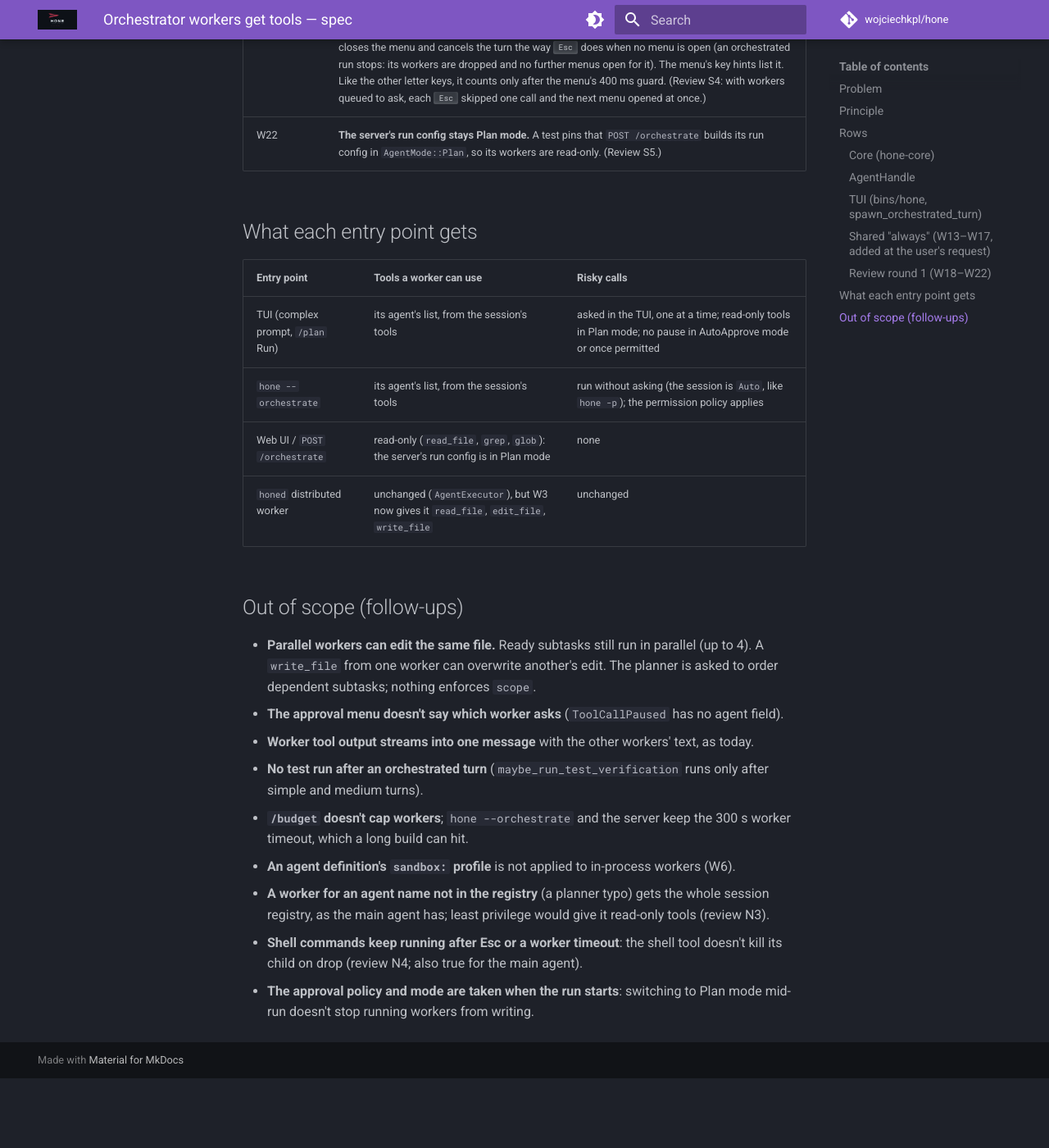
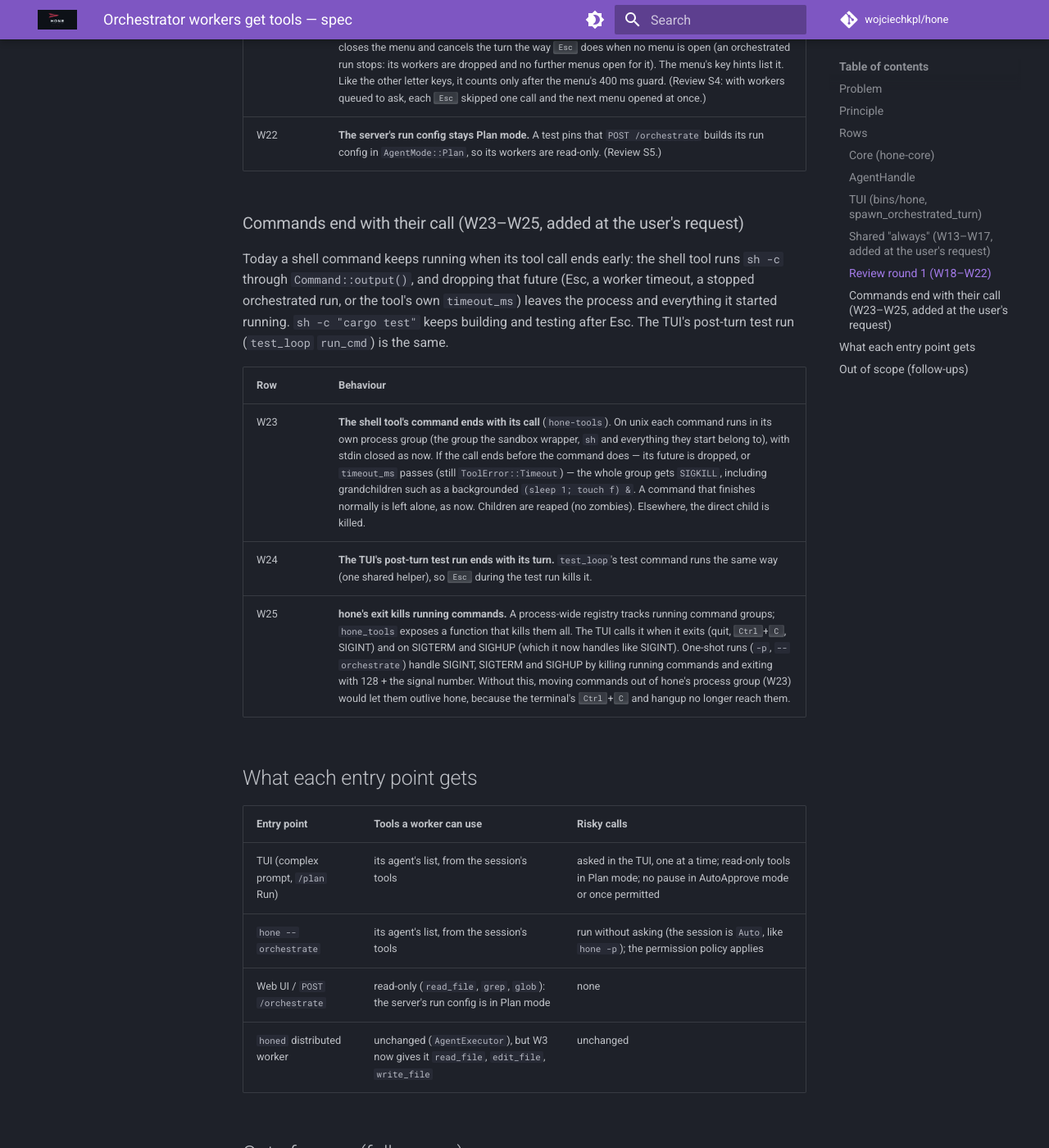
Before and after one commit to wojciechkpl/hone, an MkDocs documentation site: the page built from docs/plans/worker-tools-spec.md, in a window 1280 px wide and 1400 px high, scrolled down 4103 px. Shown: the whole window at 82% size. Built offline with MkDocs 1.6.1 and Material for MkDocs 9.7.7, drawn with Linux system fonts in a browser that asks for light colours; comment, search, counter and statistics services are not loaded; before the commit the page ends 5418 px from its top, so only the background shows below that; some of the changed text lies outside the part shown.

Commit message:
docs(spec): shell commands end with their call (W23-W25)

```diff
--- a/docs/plans/worker-tools-spec.md
+++ b/docs/plans/worker-tools-spec.md
@@ -1,6 +1,6 @@
 # Orchestrator workers get tools — spec
 
-Branch `fix/worker-tools`. Contract for the TDD rounds: rows W1–W22.
+Branch `fix/worker-tools`. Contract for the TDD rounds: rows W1–W25.
 
 ## Problem
 
@@ -101,6 +101,21 @@ every worker of every orchestrated run, whichever of them asked. Today an
 | W21 | **A key in the approval menu stops the turn.** <kbd>x</kbd> in the approval menu denies the paused call, closes the menu and cancels the turn the way <kbd>Esc</kbd> does when no menu is open (an orchestrated run stops: its workers are dropped and no further menus open for it). The menu's key hints list it. Like the other letter keys, it counts only after the menu's 400 ms guard. (Review S4: with workers queued to ask, each <kbd>Esc</kbd> skipped one call and the next menu opened at once.) |
 | W22 | **The server's run config stays Plan mode.** A test pins that `POST /orchestrate` builds its run config in `AgentMode::Plan`, so its workers are read-only. (Review S5.) |
 
+### Commands end with their call (W23–W25, added at the user's request)
+
+Today a shell command keeps running when its tool call ends early: the shell
+tool runs `sh -c` through `Command::output()`, and dropping that future (Esc,
+a worker timeout, a stopped orchestrated run, or the tool's own `timeout_ms`)
+leaves the process and everything it started running. `sh -c "cargo test"`
+keeps building and testing after Esc. The TUI's post-turn test run
+(`test_loop` `run_cmd`) is the same.
+
+| Row | Behaviour |
+|---|---|
+| W23 | **The shell tool's command ends with its call** (`hone-tools`). On unix each command runs in its own process group (the group the sandbox wrapper, `sh` and everything they start belong to), with stdin closed as now. If the call ends before the command does — its future is dropped, or `timeout_ms` passes (still `ToolError::Timeout`) — the whole group gets `SIGKILL`, including grandchildren such as a backgrounded `(sleep 1; touch f) &`. A command that finishes normally is left alone, as now. Children are reaped (no zombies). Elsewhere, the direct child is killed. |
+| W24 | **The TUI's post-turn test run ends with its turn.** `test_loop`'s test command runs the same way (one shared helper), so <kbd>Esc</kbd> during the test run kills it. |
+| W25 | **hone's exit kills running commands.** A process-wide registry tracks running command groups; `hone_tools` exposes a function that kills them all. The TUI calls it when it exits (quit, <kbd>Ctrl</kbd>+<kbd>C</kbd>, SIGINT) and on SIGTERM and SIGHUP (which it now handles like SIGINT). One-shot runs (`-p`, `--orchestrate`) handle SIGINT, SIGTERM and SIGHUP by killing running commands and exiting with 128 + the signal number. Without this, moving commands out of hone's process group (W23) would let them outlive hone, because the terminal's <kbd>Ctrl</kbd>+<kbd>C</kbd> and hangup no longer reach them. |
+
 ## What each entry point gets
 
 | Entry point | Tools a worker can use | Risky calls |
@@ -129,7 +144,9 @@ every worker of every orchestrated run, whichever of them asked. Today an
 - **A worker for an agent name not in the registry** (a planner typo) gets the
   whole session registry, as the main agent has; least privilege would give it
   read-only tools (review N3).
-- **Shell commands keep running after Esc or a worker timeout**: the shell tool
-  doesn't kill its child on drop (review N4; also true for the main agent).
+- **Other commands hone runs** (`!command` in the TUI, hooks, a recipe's
+  `test_cmd`) still run as before; Esc doesn't stop a `!command`.
+- **A command that starts its own session or process group** (`setsid`,
+  some daemons) escapes the group kill.
 - **The approval policy and mode are taken when the run starts**: switching to
   Plan mode mid-run doesn't stop running workers from writing.
```
